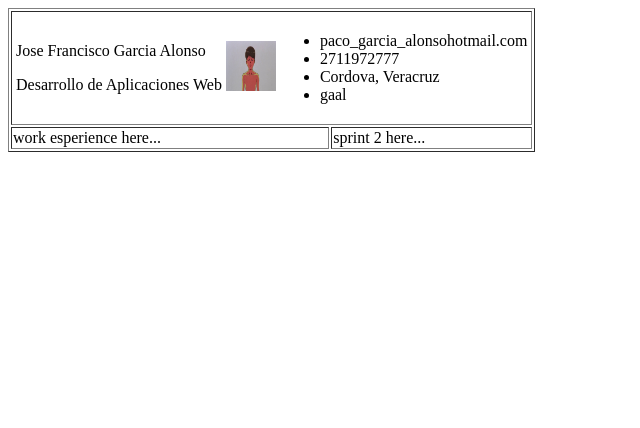
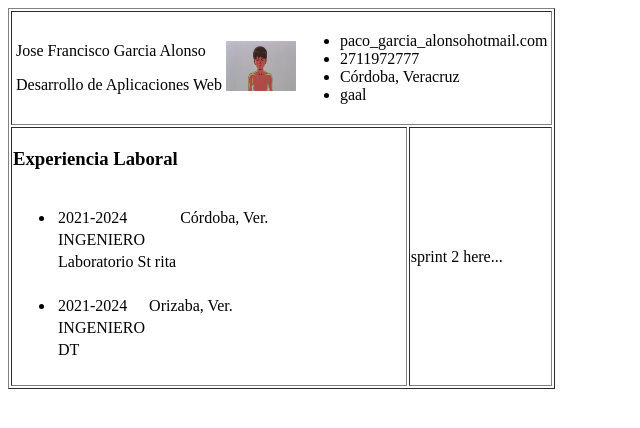
Before and after one commit to gaal-7/tddtest, an Angular app: page / in a window 1280 px wide. Shown: the top 428 px of the page, without its empty margins (0-640 px from the left). Built offline with nearby package versions, Linux system fonts and the light colour scheme.

Commit message:
add work experience branch #2

```diff
--- a/package.json
+++ b/package.json
@@ -13,7 +13,7 @@
     "@angular/animations": "^16.2.0",
     "@angular/common": "^16.2.0",
     "@angular/compiler": "^16.2.0",
-    "@angular/core": "^16.2.0",
+    "@angular/core": "^16.2.12",
     "@angular/forms": "^16.2.0",
     "@angular/platform-browser": "^16.2.12",
     "@angular/platform-browser-dynamic": "^16.2.0",
--- a/src/app/app.component.html
+++ b/src/app/app.component.html
@@ -6,7 +6,7 @@
     </tr>
     <tr>
         <td>
-            work esperience here...
+            <app-work-experience></app-work-experience>
         </td>
 
         <td>
--- a/src/app/app.module.ts
+++ b/src/app/app.module.ts
@@ -3,11 +3,13 @@ import { BrowserModule } from '@angular/platform-browser';
 
 import { AppComponent } from './app.component';
 import { HeaderComponent } from './header/header.component';
+import { WorkExperienceComponent } from './work-experience/work-experience.component';
 
 @NgModule({
   declarations: [
     AppComponent,
-    HeaderComponent
+    HeaderComponent,
+    WorkExperienceComponent
   ],
   imports: [
     BrowserModule
--- a/src/app/header/header.component.html
+++ b/src/app/header/header.component.html
@@ -6,14 +6,14 @@
 
         </td>
         <td>
-            <img src="assets/akiraboy.jpg" alt="Logo" width="50" height="50">
+            <img src="assets/akiraboy.jpg" alt="Logo" width="70" height="50">
         </td>
 
         <td>
             <ul>
                 <li>paco_garcia_alonsohotmail.com</li>
                 <li>2711972777</li>
-                <li>Cordova, Veracruz</li>
+                <li>Córdoba, Veracruz</li>
                 <li>gaal</li>
             </ul>
 
--- /dev/null
+++ b/src/app/work-experience/work-experience.component.html
@@ -0,0 +1,21 @@
+<h3>Experiencia Laboral</h3>
+<table border="0">
+
+<ul *ngFor="let work of workExperience">
+    <li>
+        <tr>
+            <td>{{work.fecha}}</td> <td>{{work.ubicacion}}</td>
+        </tr>
+        <tr>
+            <td>{{work.puesto}}</td>
+        </tr>
+        <tr>
+            <td>{{work.empresa}}</td>
+        </tr>
+        <tr>
+            <td>{{work.descripcion}}</td>
+        </tr>
+    </li>
+</ul>
+
+</table>
--- /dev/null
+++ b/src/app/work-experience/work-experience.component.ts
@@ -0,0 +1,36 @@
+import { Component } from '@angular/core';
+
+@Component({
+  selector: 'app-work-experience',
+  templateUrl: './work-experience.component.html',
+  styleUrls: ['./work-experience.component.css']
+})
+export class WorkExperienceComponent {
+  workExperience : Array<any>=[];
+ngOnInit(): void{
+  let work1={
+    fecha:"2021-2024",
+    ubicacion:"Córdoba, Ver.",
+    puesto: "INGENIERO",
+    empresa: "Laboratorio St rita",
+    logros:[
+      {descripcion:"Desarrollar aplicacion web para el control interno del laboratorio"},
+      {descripcion:"Desarrollar aplicacion web para la salida de datos facilitando el trabajo de los quimicos"}
+    ]
+  };
+  let work2={
+    fecha:"2021-2024",
+    ubicacion:"Orizaba, Ver.",
+    puesto: "INGENIERO",
+    empresa: "DT",
+    logros:[
+      {descripcion:"Construcciode sistema de almacenado automatico"},
+    {descripcion:"Detector automatico de control de calidad"}
+    ]
+  };
+  this.workExperience.push(work1);
+  this.workExperience.push(work2);
+  console.log(this.workExperience);
+}
+
+}
```
Also changed, not shown: src/app/work-experience/work-experience.component.css (added), 2 other files (tests, documents, lock files or other folders).
